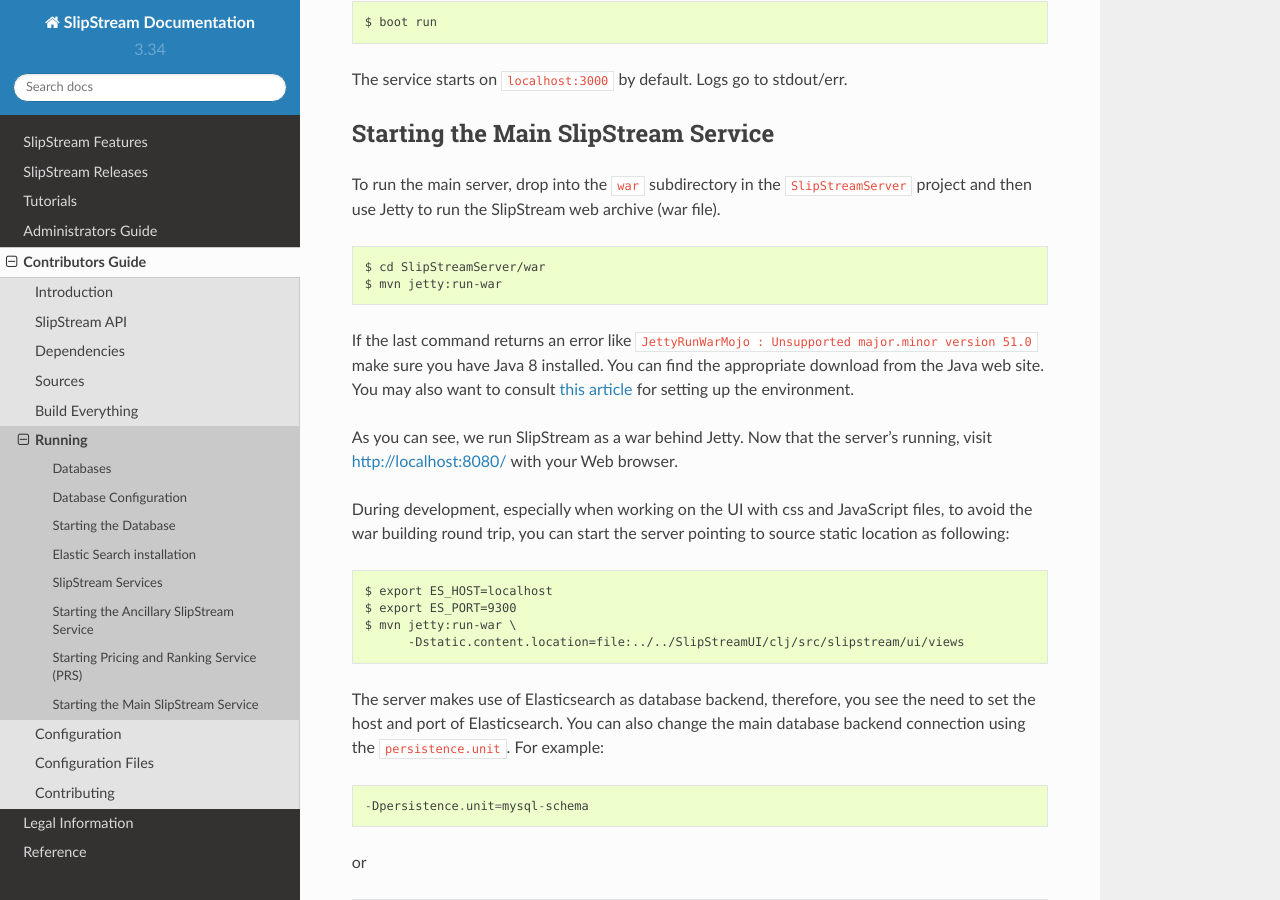
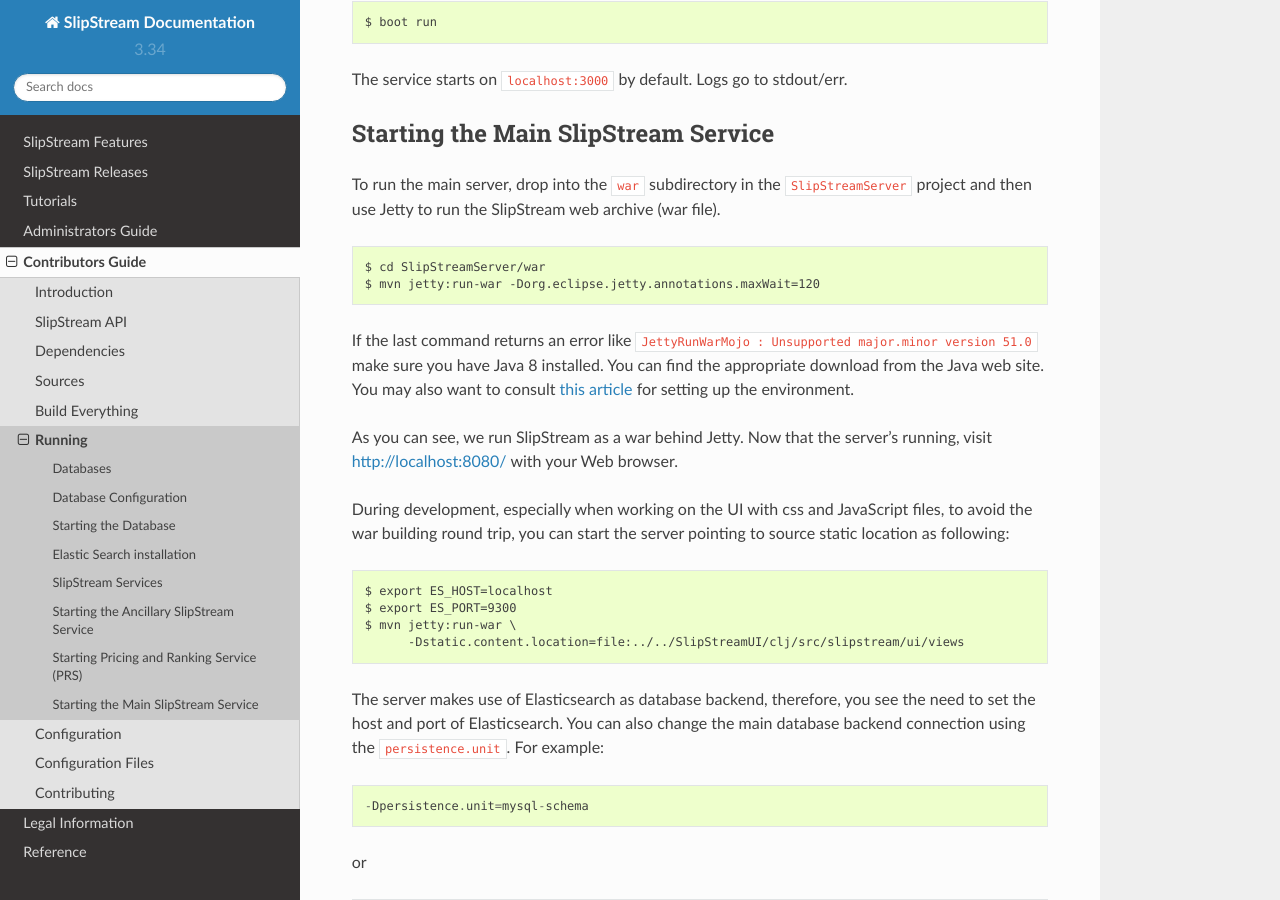
Before and after one commit to slipstream/SlipStreamDocumentation, a Sphinx documentation site: the page built from docs/developer_guide/running.rst, in a window 1280 px wide and 900 px high, scrolled down 3353 px. Built offline with Sphinx 7.4.7 and the Read the Docs theme 2.0.0, drawn with Linux system fonts in a browser that asks for light colours.

Commit message:
dev env: add -Dorg.eclipse.jetty.annotations.maxWait=120 to startup of SS service

```diff
--- a/docs/developer_guide/running.rst
+++ b/docs/developer_guide/running.rst
@@ -168,7 +168,7 @@
 ::
 
     $ cd SlipStreamServer/war
-    $ mvn jetty:run-war
+    $ mvn jetty:run-war -Dorg.eclipse.jetty.annotations.maxWait=120
 
 If the last command returns an error like
 ``JettyRunWarMojo : Unsupported major.minor version 51.0`` make sure you
```
